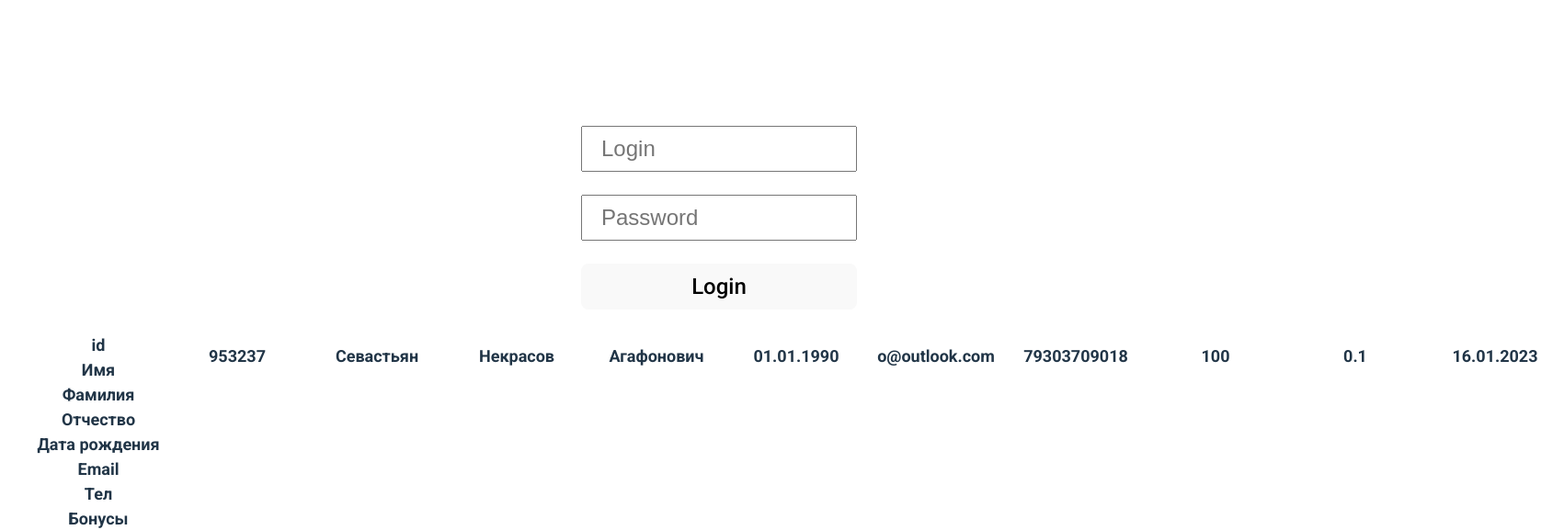
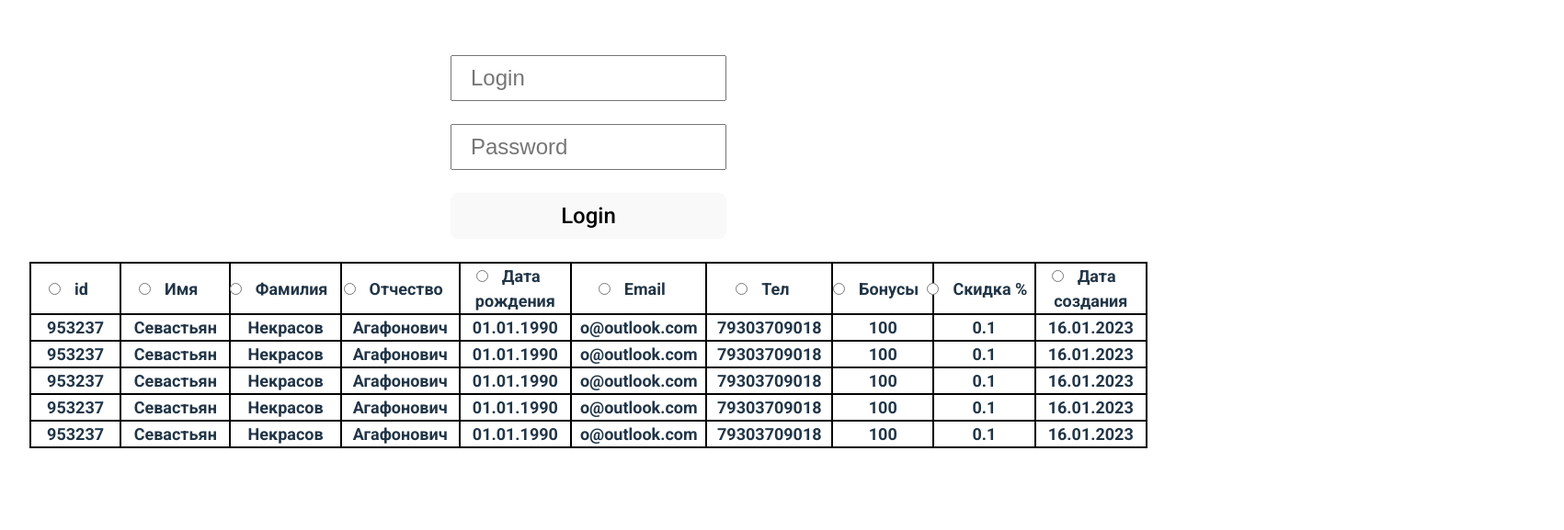
Before and after one commit to dxxbletriiiple/asgk_test, a React (Vite) app: page / in a window 1280 px wide. Shown: the part 126-703 px from the top of the page at 92% size, 1701 px wide, since content can reach past the window. Built offline with nearby package versions, Linux system fonts and the light colour scheme.

Commit message:
add: table cascading & checkbox

```diff
--- a/src/App.tsx
+++ b/src/App.tsx
@@ -1,5 +1,5 @@
 import { useState } from 'react';
-import { context, IContext } from './context/context';
+import { context } from './context/context';
 import './App.scss';
 import { LoginPage } from './components/LoginPage/LoginPage';
 import { UserList } from './components/UserList/UserList';
--- a/src/components/UserList/UserList.module.scss
+++ b/src/components/UserList/UserList.module.scss
@@ -1,6 +1,23 @@
 .user-list {
-	list-style-type: none;
-	display: grid;
-	grid-template-rows: 50px;
-	grid-template-columns: repeat(10, minmax(150px, 1fr));
+	width: fit-content;
+	border: 2px solid white;
+	border-collapse: collapse;
+	td {
+		width: 200px;
+		border: 1px solid white;
+		input {
+			margin-left: -15px;
+		}
+		label {
+			margin-left: 15px;
+		}
+	}
 }
+@media (prefers-color-scheme: light) {
+	.user-list {
+		border: 2px solid black;
+		td {
+			border: 2px solid black;
+		}
+	}
+}
--- a/src/components/UserList/UserList.tsx
+++ b/src/components/UserList/UserList.tsx
@@ -15,20 +15,60 @@ export const UserList = (): JSX.Element => {
 		userId: 953237,
 	};
 	return (
-		<ul className={styles['user-list']}>
-			<li>
-				<span>id</span>
-				<span>Имя</span>
-				<span>Фамилия</span>
-				<span>Отчество</span>
-				<span>Дата рождения</span>
-				<span>Email</span>
-				<span>Тел</span>
-				<span>Бонусы</span>
-				<span>Скидка %</span>
-				<span>Дата создания</span>
-			</li>
-			<UserListItem user={x} />
-		</ul>
+		<>
+			<table className={styles['user-list']}>
+				<thead>
+					<tr>
+						<td>
+							<input type='radio' name='sort' id='id' />
+							<label htmlFor='id'>id</label>
+						</td>
+						<td>
+							<input type='radio' name='sort' id='name' />
+							<label htmlFor='name'>Имя</label>
+						</td>
+						<td>
+							<input type='radio' name='sort' id='lastname' />
+							<label htmlFor='lastname'>Фамилия</label>
+						</td>
+						<td>
+							<input type='radio' name='sort' id='middlename' />
+							<label htmlFor='middlename'>Отчество</label>
+						</td>
+						<td>
+							<input type='radio' name='sort' id='birthday' />
+							<label htmlFor='birthday'>Дата рождения</label>
+						</td>
+						<td>
+							<input type='radio' name='sort' id='email' />
+							<label htmlFor='email'>Email</label>
+						</td>
+						<td>
+							<input type='radio' name='sort' id='tel' />
+							<label htmlFor='tel'>Тел</label>
+						</td>
+						<td>
+							<input type='radio' name='sort' id='bonus' />
+							<label htmlFor='bonus'>Бонусы</label>
+						</td>
+						<td>
+							<input type='radio' name='sort' id='discount' />
+							<label htmlFor='discount'>Скидка %</label>
+						</td>
+						<td>
+							<input type='radio' name='sort' id='created' />
+							<label htmlFor='created'>Дата создания</label>
+						</td>
+					</tr>
+				</thead>
+				<tbody>
+					<UserListItem user={x} />
+					<UserListItem user={x} />
+					<UserListItem user={x} />
+					<UserListItem user={x} />
+					<UserListItem user={x} />
+				</tbody>
+			</table>
+		</>
 	);
 };
--- a/src/components/UserListItem/UserListItem.module.scss
+++ b/src/components/UserListItem/UserListItem.module.scss
@@ -1,29 +1,8 @@
 .list-item {
-	list-style: none;
-	display: grid;
-	grid-template-rows: 50px;
-	grid-template-columns: repeat(10, minmax(150px, 1fr));
-	column-gap: 2px;
-	border: 1px solid white;
-	background-color: white;
 }
 
-span {
-	border-bottom: none;
-	background-color: #242424;
+td {
 	text-align: center;
-	display: flex;
-	justify-content: center;
-	align-items: center;
 	font-size: 18px;
 	font-weight: 600;
 }
-
-@media (prefers-color-scheme: light) {
-	.list-item {
-		background-color: #242424;
-	}
-	span {
-		background-color: white;
-	}
-}
--- a/src/components/UserListItem/UserListItem.tsx
+++ b/src/components/UserListItem/UserListItem.tsx
@@ -5,17 +5,17 @@ import styles from './UserListItem.module.scss';
 export const UserListItem: FC<{ user: IUSer }> = ({ user }): JSX.Element => {
 	const { userId, name, middleName, lastName, birthday, email, phone, bonus, discount, createdAt } = user;
 	return (
-		<li className={styles['list-item']}>
-			<span>{userId}</span>
-			<span>{name}</span>
-			<span>{lastName}</span>
-			<span>{middleName}</span>
-			<span>{birthday}</span>
-			<span>{email}</span>
-			<span>{phone}</span>
-			<span>{bonus}</span>
-			<span>{discount}</span>
-			<span>{createdAt}</span>
-		</li>
+		<tr className={styles['list-item']}>
+			<td>{userId}</td>
+			<td>{name}</td>
+			<td>{lastName}</td>
+			<td>{middleName}</td>
+			<td>{birthday}</td>
+			<td>{email}</td>
+			<td>{phone}</td>
+			<td>{bonus}</td>
+			<td>{discount}</td>
+			<td>{createdAt}</td>
+		</tr>
 	);
 };
--- a/src/services/ApiService.ts
+++ b/src/services/ApiService.ts
@@ -45,7 +45,7 @@ export class ApiService {
 		const res = await fetch(`${this._baseUrl}/v1/${token}/passes`, params).then((r) => r.json());
 
 		const arr = await res.passes.map(this._tarnsformCard);
-		console.log(arr[0]);
+		console.log(arr);
 	};
 
 	_tarnsformCard = (card: any) => {
```
